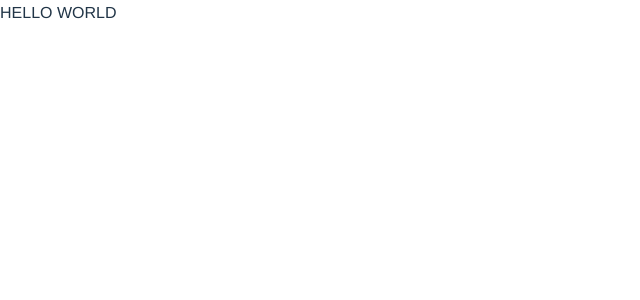
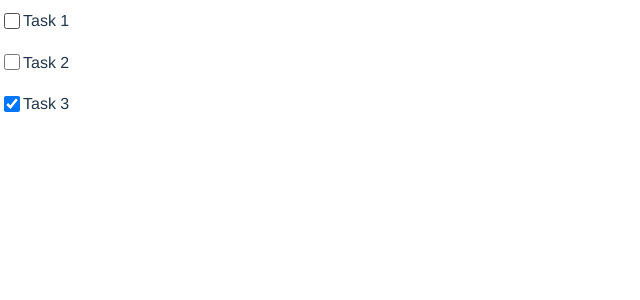
Before and after one commit to ko-maru/task-management, a React (Vite) app: page / in a window 1280 px wide. Shown: the top 300 px of the page, without its empty margins (0-640 px from the left). Built offline with nearby package versions, Linux system fonts and the light colour scheme.

Commit message:
タスクリストコンポーネントとタスクリストアイテムコンポーネントを新規作成し、タスク表示機能を実装

```diff
--- a/src/App.tsx
+++ b/src/App.tsx
@@ -1,5 +1,28 @@
+import TaskList from "./components/TaskList";
+import TaskListItem from "./components/TaskListItem";
+import { createTask } from "./models/task";
+import type { Tasks } from "./models/tasks";
+import { STATUS_COMPLETE } from "./models/taskStatus";
+import { parseTaskTitle } from "./models/taskTitle";
+
+const tasks: Tasks = [
+  createTask({ title: parseTaskTitle("Task 1") }),
+  createTask({ title: parseTaskTitle("Task 2") }),
+  createTask({ title: parseTaskTitle("Task 3"), status: STATUS_COMPLETE }),
+];
+
 function App() {
-  return "HELLO WORLD";
+  return (
+    <TaskList>
+      {tasks.map((task) => (
+        <TaskListItem
+          key={task.id}
+          title={task.title}
+          completed={task.status === STATUS_COMPLETE}
+        />
+      ))}
+    </TaskList>
+  );
 }
 
 export default App;
--- /dev/null
+++ b/src/components/TaskList/TaskList.module.css
@@ -0,0 +1,7 @@
+.root {
+  display: flex;
+  flex-direction: column;
+  list-style-type: none;
+  padding-left: 0;
+  margin: 0;
+}
--- /dev/null
+++ b/src/components/TaskList/TaskList.tsx
@@ -0,0 +1,7 @@
+import styles from "./TaskList.module.css";
+
+function TaskList({ children }: { children: React.ReactNode }) {
+  return <ul className={styles.root}>{children}</ul>;
+}
+
+export default TaskList;
--- /dev/null
+++ b/src/components/TaskList/index.ts
@@ -0,0 +1 @@
+export { default } from "./TaskList";
--- a/src/components/TaskListItem/TaskListItem.module.css
+++ b/src/components/TaskListItem/TaskListItem.module.css
@@ -1,8 +1,9 @@
+.root {
+}
 
-.root {
+.label {
 	display: flex;
 	align-items: center;
-	gap: 8px;
 	padding: 8px 0;
 }
 
--- a/src/components/TaskListItem/TaskListItem.tsx
+++ b/src/components/TaskListItem/TaskListItem.tsx
@@ -8,7 +8,8 @@ type TaskListItemProps = {
 
 function TaskListItem({ title, completed, onToggle }: TaskListItemProps) {
   return (
-    <label className={styles.root}>
+    <li className={styles.root}>
+      <label className={styles.label}>
         <input
           type="checkbox"
           checked={completed}
@@ -17,6 +18,7 @@ function TaskListItem({ title, completed, onToggle }: TaskListItemProps) {
         />
         <span className={styles.title}>{title}</span>
       </label>
+    </li>
   );
 }
 
```
Lines whose indentation alone changed are shown as unchanged.
